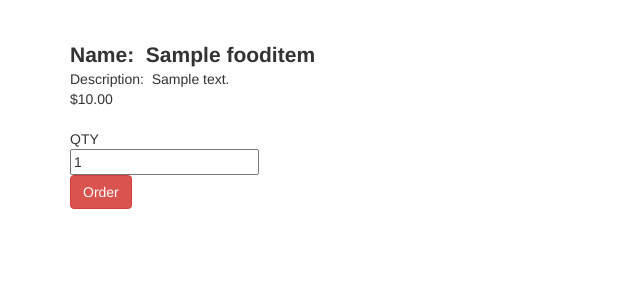
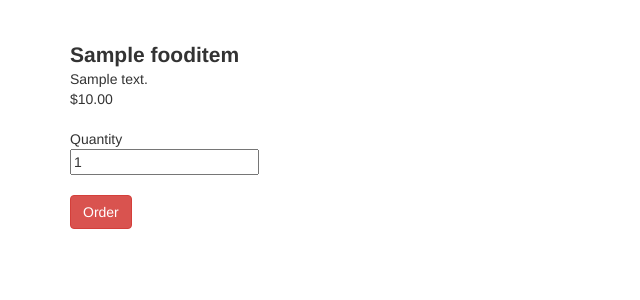
Before and after one commit to tiy-lv-python-2015-06/Restaurant, a Django app: page /customer/order/1/ in a window 1280 px wide. Shown: the part 52-352 px from the top of the page, without its empty margins (0-640 px from the left). Run offline with Django 3.2, Linux system fonts and the light colour scheme; tables that the repository leaves empty hold one stand-in row (values such as "Sample post"); some libraries are stand-ins or nearby versions.

```diff
--- a/ironeats/templates/order/menu.html
+++ b/ironeats/templates/order/menu.html
@@ -1,10 +1,9 @@
 {% extends 'base.html' %}
 {% block content %}
-    <br><br>
     {{ formset.management_form }}
     {% csrf_token %}
     <div class="row">
-        <div class="col-md-8">
+        <div class="col-md-6">
             <ol>
             {% for food in foods %}
                 <form action="{% url 'order' pk=food.pk%}" method="post" class="bootstrap form">
@@ -19,7 +18,7 @@
              </ol>
         </div>
         {% if current_order %}
-        <div class="col-md-4 boarder-thin">
+        <div class="col-md-6 boarder-thin">
         <h3>Your Current Order:</h3><br>
             <dl>
                 {% for item in current_order %}
--- a/ironeats/templates/order/order.html
+++ b/ironeats/templates/order/order.html
@@ -1,17 +1,21 @@
 {% extends 'base.html' %}
 {% block content %}
-    <span class="lead bold">Name:  &nbsp;{{ fooditem.name }}</span>
+    <div class="row">
+       <div class="col-md-8">
+            <span class="lead bold">{{ fooditem.name }}</span>
             <br>
-    <span class="description">Description:  &nbsp;{{ fooditem.description }}</span>
+            <span class="description">{{ fooditem.description }}</span>
             <form method="post" action="{%  url 'order' pk=restaurant.id %}" class="form">
                 {% csrf_token %}
                 {% for field in form %}
                     ${{ fooditem.price | floatformat:2 }}<br><br>
-            QTY<br>
+                    Quantity<br>
                     {{ field }}
                 {% endfor %}
-        <br>
+                <br><br>
                 <input type="hidden" name="fooditempk" value={{ fooditem.pk }}>
                 <input type="submit" value='Order' class="btn btn-danger">
             </form>
+       </div>
+    </div>
 {% endblock %}
```
Also changed, not shown: ironeats/templates/home.html (+3 -4 lines). Lines whose indentation alone changed are shown as unchanged.
